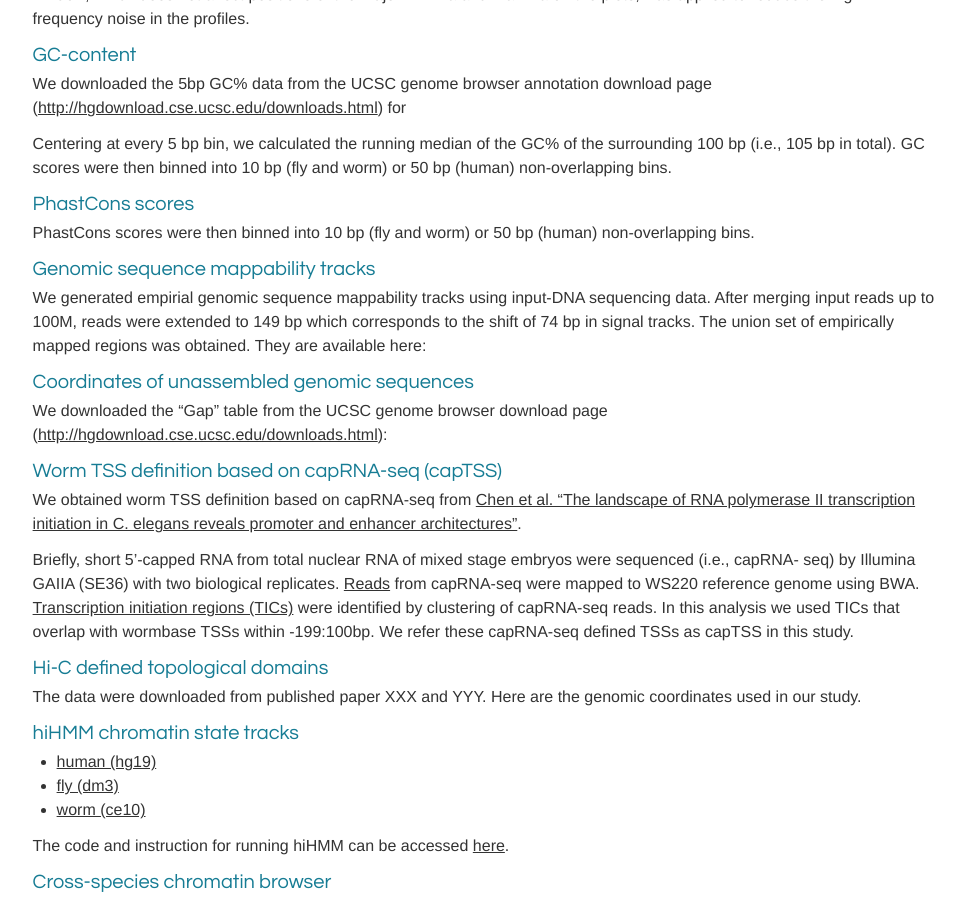
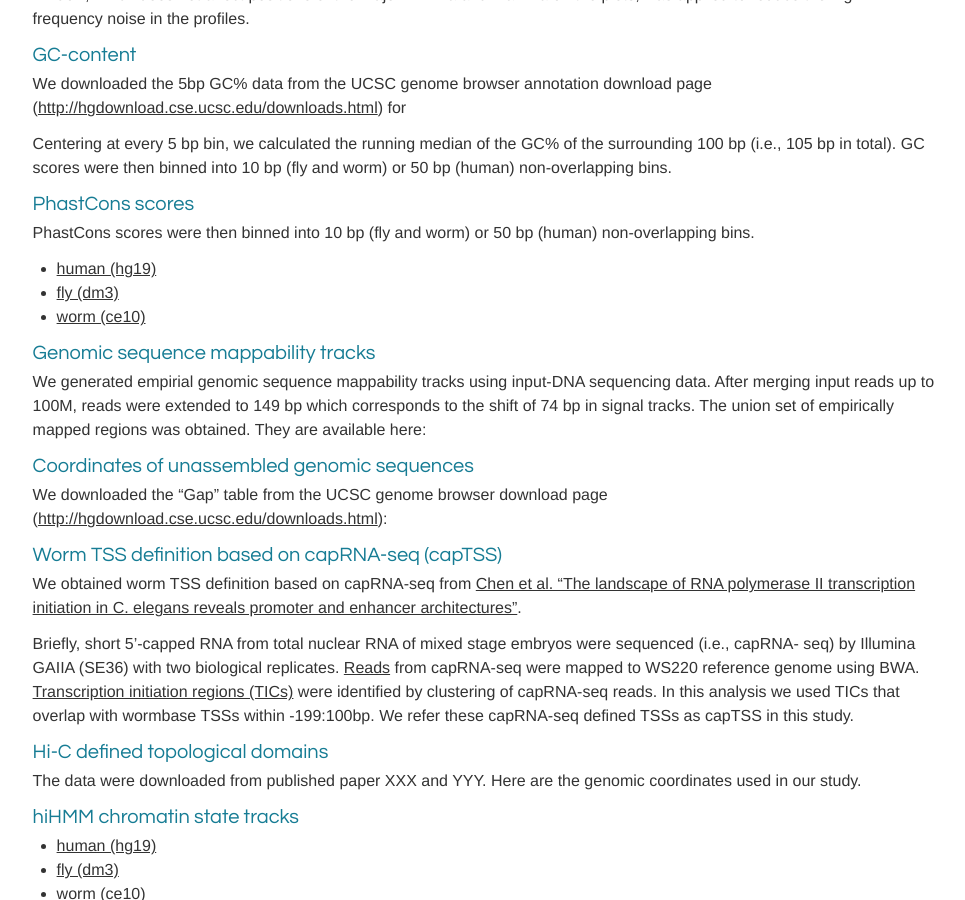
Before and after one commit to parklab/comparative-website, a Jekyll site: the page built from chromatin.md, in a window 1280 px wide and 900 px high, scrolled down 2394 px. Shown: the whole window, without its empty margins (249-1214 px from the left). Built offline with Jekyll 4.4.1, drawn with Linux system fonts in a browser that asks for light colours; nearby versions of some CDN libraries.

Commit message:
Added Phastcons score links.

```diff
--- a/chromatin.md
+++ b/chromatin.md
@@ -98,6 +98,9 @@ Centering at every 5 bp bin, we calculated the running median of the GC% of the
 
 PhastCons scores were then binned into 10 bp (fly and worm) or 50 bp (human) non-overlapping bins.
 
+*   [human (hg19)](http://hgdownload.cse.ucsc.edu/goldenPath/hg19/phastCons46way/vertebrate/)
+*   [fly (dm3) ](http://hgdownload.cse.ucsc.edu/goldenPath/dm3/phastCons15way/)
+*   [worm (ce10)](http://hgdownload.cse.ucsc.edu/goldenPath/ce10/phastCons7way/)
 
 ## <a name="Genomic sequence mappability tracks"></a> Genomic sequence mappability tracks
 
```
